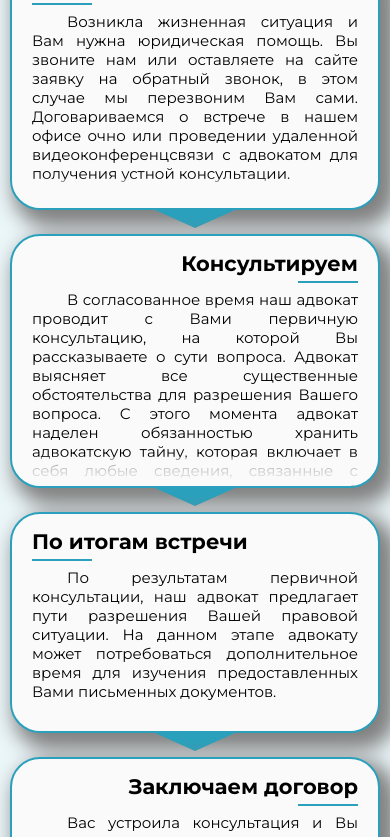
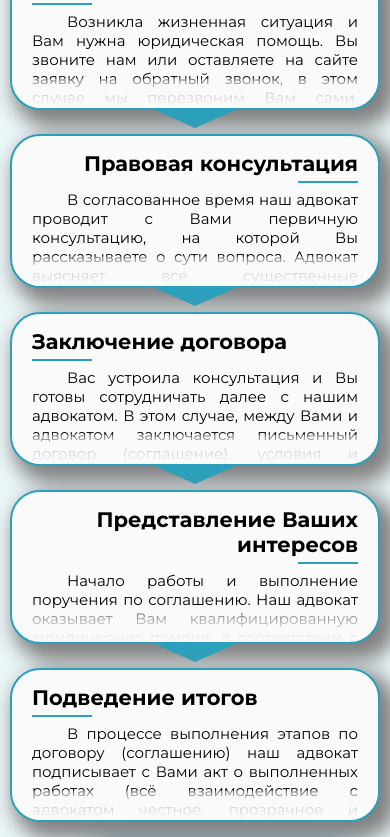
Before and after one commit to Ax51/react-site-MKA_Zaschita, a React (Create React App) app: page / in a window 390 px wide. Shown: the part 3385-4222 px from the top of the page. Built offline with nearby package versions, Linux system fonts and the light colour scheme.

Commit message:
reeddited callback form modal window for mobile devices. Again. Now it sould work ok

```diff
--- a/src/Components/Callback-form/Callback-form.js
+++ b/src/Components/Callback-form/Callback-form.js
@@ -10,8 +10,7 @@ const CallbackForm = () => {
 
     const openModal = () => {
         setModalClassName("callback-form active-modal");
-        if (window.innerHeight > 727 || (window.innerHeight > 588 && window.innerWidth > 769))
-            {document.body.style.overflow = "hidden"}
+        document.body.style.overflow = "hidden"
     }
     const closeModal = () => {
         setModalClassName("callback-form");
@@ -26,7 +25,6 @@ const CallbackForm = () => {
             <div
                 className={modalClassName}
                 onClick={onEmptyCloseModal}>
-                <div className="callback-form_flex">
                 <form
                     className="callback-form__form"
                     onClick={(event) => { event.stopPropagation() }}
@@ -68,7 +66,7 @@ const CallbackForm = () => {
                             placeholder="Сообщение" />
                         <input
                             type="checkbox"
-                                required/>
+                            required />
                         <label className="callback-form__form__input agreement">
                             Нажимая "Отправить" я соглашаюсь на обработку моих персональных данных
                         </label>
@@ -84,7 +82,6 @@ const CallbackForm = () => {
                         <button className="btn btn-white callback-form__btn">УЗНАТЬ ПОДРОБНЕЕ</button>
                     </div> */}
             </div>
-            </div>
 
             <button
                 className="callback-btn"
--- a/src/Components/Pages/Main-page/Components/Infographics/Infographics_component/Infographics_component.css
+++ b/src/Components/Pages/Main-page/Components/Infographics/Infographics_component/Infographics_component.css
@@ -65,11 +65,11 @@
 }
 
 .infographics-header {
-    font-size: 1.8rem;
+    font-size: 1.7rem;
 }
 
 .infographics-header_mirror {
-    font-size: 1.8rem;
+    font-size: 1.7rem;
     text-align: end;
 }
 
@@ -126,7 +126,8 @@
     border-top: 90px solid transparent;
     border-right: 90px solid rgb(0, 147, 180);
     transform: rotate(30deg);
-    top: 70px;
+    /* top: 70px; */
+    bottom: 10px;
     left: 800px;
 }
 
@@ -221,13 +222,6 @@
         background-color: rgb(164, 205, 214);
         z-index: -1;
     }
-
-    .infographics-component_wrapper {
-        max-height: 250px;
-    }
-    .infographics-main-body {
-        max-height: 205px;
-    }
 }
 @media screen and (max-width: 390px) {
     .infographics-label-count {
--- a/src/Db/Infographics-Db/InfographicsDb.json
+++ b/src/Db/Infographics-Db/InfographicsDb.json
@@ -2,37 +2,27 @@
     "posts":[
         {
             "step":1,
-            "header":"Вы обращаетесь к нам",
+            "header":"Первичное обращение",
             "text":"Возникла жизненная ситуация и Вам нужна юридическая помощь. Вы звоните нам или оставляете на сайте заявку на обратный звонок, в этом случае мы перезвоним Вам сами. Договариваемся о встрече в нашем офисе очно или проведении удаленной видеоконференцсвязи с адвокатом для получения устной консультации."
         },
         {
             "step":2,
-            "header":"Консультируем",
-            "text":"В согласованное время наш адвокат проводит с Вами первичную консультацию, на которой Вы рассказываете о сути вопроса. Адвокат выясняет все существенные обстоятельства для разрешения Вашего вопроса. С этого момента адвокат наделен обязанностью хранить адвокатскую тайну, которая включает в себя любые сведения, связанные с оказанием адвокатом Вам юридической помощи и даже сам факт Вашего обращения к адвокату."
+            "header":"Правовая консультация",
+            "text":"В согласованное время наш адвокат проводит с Вами первичную консультацию, на которой Вы рассказываете о сути вопроса. Адвокат выясняет все существенные обстоятельства для разрешения Вашего вопроса. С этого момента адвокат наделен обязанностью хранить адвокатскую тайну, которая включает в себя любые сведения, связанные с оказанием адвокатом Вам юридической помощи и даже сам факт Вашего обращения к адвокату. По результатам первичной консультации, наш адвокат предлагает пути разрешения Вашей правовой ситуации. На данном этапе адвокату может потребоваться дополнительное время для изучения предоставленных Вами письменных документов."
         },
         {
             "step":3,
-            "header":"По итогам встречи",
-            "text":"По результатам первичной консультации, наш адвокат предлагает пути разрешения Вашей правовой ситуации. На данном этапе адвокату может потребоваться дополнительное время для изучения предоставленных Вами письменных документов."
+            "header":"Заключение договора",
+            "text":"Вас устроила консультация и Вы готовы сотрудничать далее с нашим адвокатом. В этом случае, между Вами и адвокатом заключается письменный договор (соглашение), условия и порядок заключения которого строго регулируется Федеральным законом от 31.05.2002 № 63-ФЗ «Об адвокатской деятельности и адвокатуре в Российской Федерации». Типовую форму договора (соглашения) Вы можете предварительно изучить на нашем сайте. При этом оплата по договору (соглашению) производится обязательно с выдачей официальных документов, подтверждающих платеж."
         },
         {
             "step":4,
-            "header":"Заключаем договор",
-            "text":"Вас устроила консультация и Вы готовы сотрудничать далее с нашим адвокатом. В этом случае, между Вами и адвокатом заключается письменный договор (соглашение), условия и порядок заключения которого строго регулируется Федеральным законом от 31.05.2002 № 63-ФЗ «Об адвокатской деятельности и адвокатуре в Российской Федерации». Типовую форму договора (соглашения) Вы можете предварительно изучить на нашем сайте. При этом оплата по договору (соглашению) производится обязательно с выдачей официальных документов, подтверждающих платеж."
+            "header":"Представление Ваших интересов",
+            "text":"Начало работы и выполнение поручения по соглашению. Наш адвокат оказывает Вам квалифицированную юридическую помощь в соответствии с Федеральным законом от 31.05.2002 № 63-ФЗ «Об адвокатской деятельности и адвокатуре в Российской Федерации», добросовестно пользуется всеми правами, предоставленными ему законодательством РФ. В зависимости от того какая юридическая помощь Вам требуется, наш Адвокат предоставляет Вам устные и письменные консультации, подготавливает для Вас письменные документы и обращения, направляет необходимые для Вас адвокатские запросы, представляет Ваши интересы в различных инстанциях."
         },
         {
             "step":5,
-            "header":"Готовим для Вас документы",
-            "text":"Начало работы и выполнение поручения по соглашению. Наш адвокат оказывает Вам квалифицированную юридическую помощь в соответствии с Федеральным законом от 31.05.2002 № 63-ФЗ «Об адвокатской деятельности и адвокатуре в Российской Федерации», добросовестно пользуется всеми правами, предоставленными ему законодательством РФ."
-        },
-        {
-            "step":6,
-            "header":"Представляем Ваши интересы",
-            "text":"В зависимости от того какая юридическая помощь Вам требуется, наш Адвокат предоставляет Вам устные и письменные консультации, подготавливает для Вас письменные документы и обращения, направляет необходимые для Вас адвокатские запросы, представляет Ваши интересы в различных инстанциях."
-        },
-        {
-            "step":7,
-            "header":"Представляем отчёт",
+            "header":"Подведение итогов",
             "text":"В процессе выполнения этапов по договору (соглашению) наш адвокат подписывает с Вами акт о выполненных работах (всё взаимодействие с адвокатом честное, прозрачное и строится на доверительных отношениях). После того, как адвокат решит Вашу проблему и договор (соглашение) будет считаться исполненным, по Вашему желанию, адвокат передает Вам все имеющиеся у него материалы по Вашему делу (адвокатское досье)."
         }
     ]
```
Also changed, not shown: src/Components/Callback-form/Callback-form.css (+45 -34 lines). Lines whose indentation alone changed are shown as unchanged.
